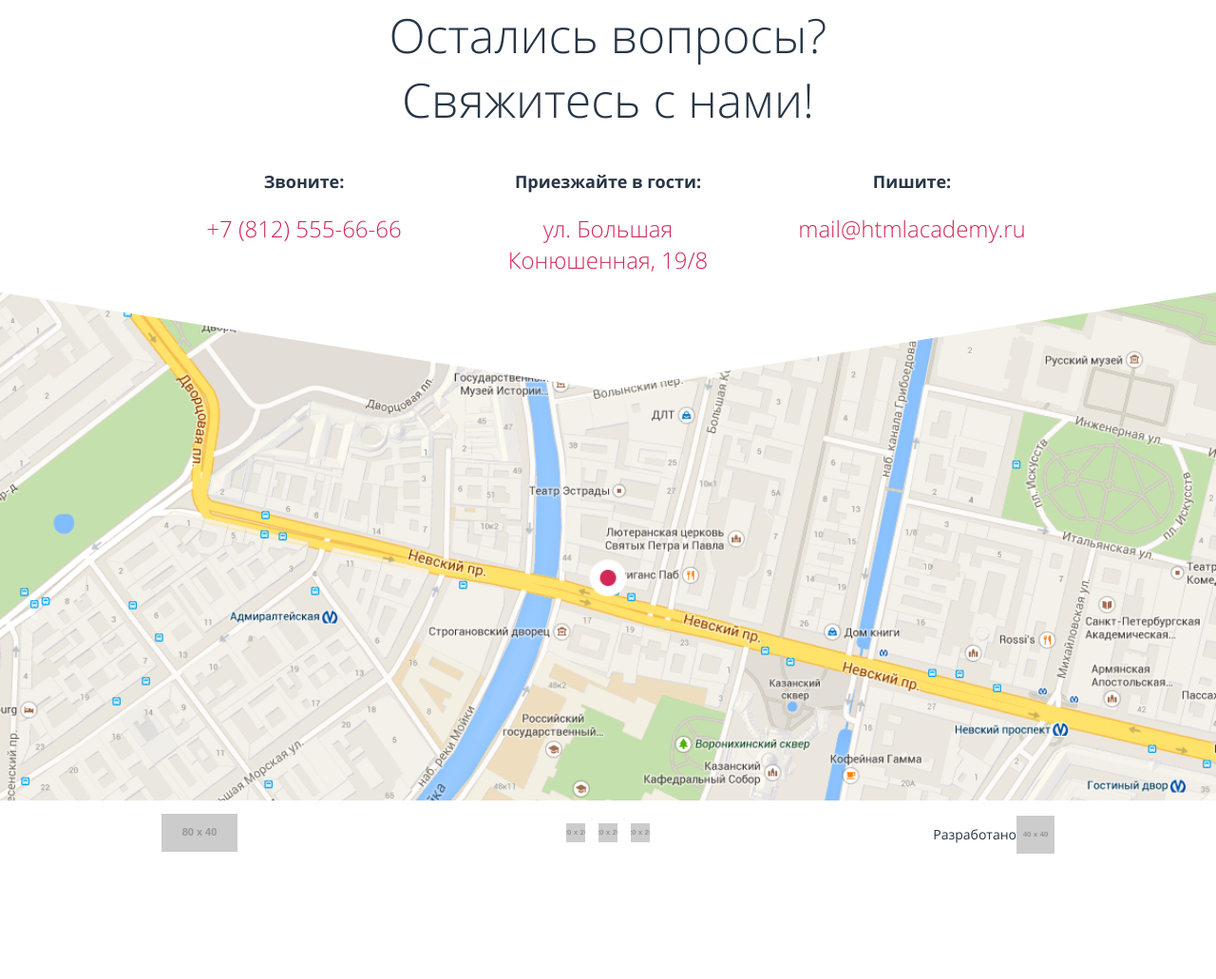
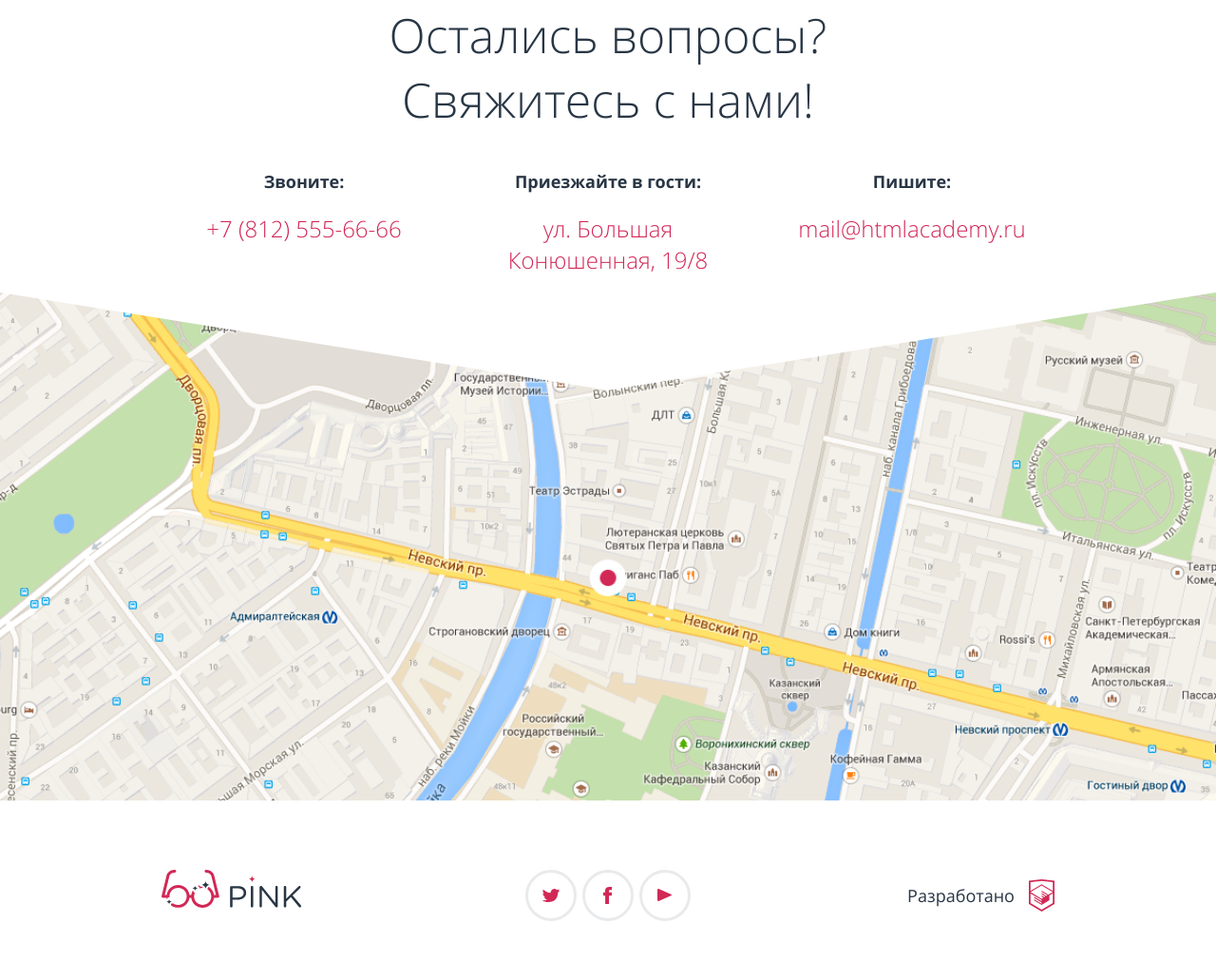
Before and after one commit to gsem73/315531-pink-21, a website: page source/index.html in a window 1280 px wide. Shown: the part 3211-4242 px from the top of the page at 95% size. Before the commit the page ends 4126 px from the top, so only its background shows below. Drawn offline with nearby package versions, Linux system fonts and the light colour scheme; files that its build step writes are made by us from their sources.

Commit message:
Верстка блока Footer

```diff
--- a/source/index.html
+++ b/source/index.html
@@ -40,7 +40,18 @@
       <symbol id="icon-no" viewBox="0 0 27 27" fill="none">
         <path d="M15.6444 13.5065L26.5531 2.58654C26.6947 2.44667 26.8071 2.28009 26.8838 2.09645C26.9605 1.91281 27 1.71577 27 1.51674C27 1.31772 26.9605 1.12068 26.8838 0.937041C26.8071 0.753403 26.6947 0.58682 26.5531 0.446952C26.268 0.165899 25.8837 0.00834432 25.4834 0.00834432C25.0831 0.00834432 24.6988 0.165899 24.4137 0.446952L13.505 11.3669L2.58626 0.446952C2.44641 0.305366 2.27984 0.192953 2.09622 0.11623C1.9126 0.0395068 1.71558 0 1.51658 0C1.31758 0 1.12056 0.0395068 0.936941 0.11623C0.753322 0.192953 0.586757 0.305366 0.446904 0.446952C0.165882 0.73209 0.00834343 1.11638 0.00834343 1.51674C0.00834343 1.91711 0.165882 2.3014 0.446904 2.58654L11.3657 13.5065L0.446904 24.4164C0.305333 24.5562 0.192932 24.7228 0.116217 24.9064C0.0395025 25.0901 0 25.2871 0 25.4861C0 25.6852 0.0395025 25.8822 0.116217 26.0658C0.192932 26.2495 0.305333 26.4161 0.446904 26.5559C0.730723 26.8394 1.11545 26.9987 1.51658 26.9987C1.91771 26.9987 2.30244 26.8394 2.58626 26.5559L13.505 15.6461L24.4137 26.5559C24.698 26.839 25.0823 26.9985 25.4834 27C25.7826 26.9997 26.075 26.9108 26.3237 26.7444C26.5724 26.5781 26.7662 26.3417 26.8806 26.0653C26.9951 25.7888 27.0251 25.4847 26.9668 25.1912C26.9085 24.8977 26.7645 24.6281 26.5531 24.4164L15.6444 13.5065Z" fill="#F25B26"/>
       </symbol>
-
+      <symbol id="icon-twitter" viewBox="0 0 18 14" fill="none">
+        <path d="M11.5641 0.168904C12.2458 -0.0461515 12.9837 -0.0560928 13.6719 0.140507C14.3602 0.337107 14.9633 0.730138 15.3947 1.26319C16.1053 1.05385 16.8055 0.815959 17.5263 0.606617C17.5164 0.925848 17.4299 1.23907 17.2732 1.52372C17.1165 1.80837 16.8935 2.05738 16.6201 2.2528C16.8726 2.27877 17.1281 2.25112 17.3673 2.17197C17.6064 2.09281 17.8228 1.96424 18 1.79606C17.901 2.20987 17.6999 2.59695 17.4123 2.92708C17.1247 3.2572 16.7585 3.52144 16.3421 3.69916C16.095 9.96988 12.9748 14.1662 5.65332 13.9949H5.14874C4.70595 13.9949 0.731121 13.5667 0 12.2441C1.75201 12.4899 3.53888 12.0976 4.98398 11.1498C3.95423 10.8643 2.13158 10.7026 1.82265 8.40934C2.2108 8.54337 2.6321 8.57306 3.03776 8.49498C1.76087 7.70519 0.339817 7.0391 0.422197 4.99327C0.819634 5.29882 1.3269 5.45507 1.84325 5.43098C1.10183 5.20261 -0.24714 2.30989 0.895881 0.825474C2.82151 2.54778 4.86041 4.17493 8.48512 4.3367C8.71167 2.20522 9.68993 0.777896 11.5641 0.168904Z" fill="#D22856"/>
+      </symbol>
+      <symbol id="icon-facebook" viewBox="0 0 9 18" fill="none">
+        <path d="M6.50865 3.19324H9V0H6.02076C2.76125 0.171067 1.59862 2.27138 2.07612 5.81626H0V9.15206H2.07612V18H6.02076V9.15206H8.97924V5.81626H6.01038C5.98962 4.81837 5.96886 3.52587 6.50865 3.19324Z" fill="#D22856"/>
+      </symbol>
+      <symbol id="icon-youtube" viewBox="0 0 15 13" fill="none">
+        <path d="M1.83356 12.8089C1.64633 12.9278 1.42471 12.9941 1.19626 12.9996C0.967817 13.0051 0.74263 12.9495 0.548717 12.8398C0.354804 12.7301 0.200724 12.571 0.105646 12.3824C0.010569 12.1938 -0.0213097 11.984 0.0139762 11.779V1.22097C-0.0213097 1.01605 0.010569 0.806234 0.105646 0.617628C0.200724 0.429021 0.354804 0.269949 0.548717 0.1602C0.74263 0.0504516 0.967817 -0.00512927 1.19626 0.000372265C1.42471 0.0058738 1.64633 0.0722149 1.83356 0.191142L14.2333 5.69284C15.2556 6.13817 15.2556 6.86183 14.2333 7.30716L1.83356 12.8089Z" fill="#D22856"/>
+      </symbol>
+      <symbol id="icon-htmlacademy" viewBox="0 0 27 34" fill="none">
+        <path d="M13.6426 0.0157537L13.5 0L0 1.40733V26.0129L13.5 34L27 26.0129V1.40733L13.6426 0.0157537ZM25.2344 25.0151L13.5 31.9573L1.76561 25.0151V14.9293L13.4507 21.8451L13.4701 23.0984L5.45351 18.3548L5.44295 19.5801L13.4894 24.3885L13.5088 25.675L5.46408 20.9174L5.45351 22.1427L13.5 26.9511L21.6239 22.1182V20.8929V16.909L25.2432 14.7595L25.2344 25.0151ZM25.2344 13.4519L22.0147 15.3319L20.5325 16.2071L13.4666 12.0201L13.456 13.2454L19.4957 16.818L19.4429 16.8495L19.3126 16.9247L18.4536 17.4166L13.4666 14.4689L13.456 15.6942L17.3921 18.0222L16.4591 18.6314L16.438 18.6436L13.4666 16.902L13.456 18.1273L15.4029 19.2615L13.4155 20.4483L1.7973 13.5762L13.4349 6.61831L25.2344 13.4519ZM25.2344 12.2266L13.4401 5.31075L1.76561 12.2196V2.9897L13.5 1.76442L25.2344 2.9897V12.2266Z" fill="#D22856"/>
+      </symbol>
     </svg>
 
     <header class="pink-page__header main-nav main-nav--opened">
@@ -356,30 +367,42 @@
     <footer  class="pink-page__footer">
       <div class="container">
         <div class="page-footer">
-          <a class="page-footer__logo logo logo--color" href="#">
-            <img src="https://via.placeholder.com/80x40" width="80" height="40" alt="Логотип компании Pink">
+          <a class="page-footer__logo" href="#">
+            <picture>
+              <source media="(min-width: 960px)" srcset="img/logo-desktop-dark.svg">
+              <source media="(min-width: 660px)" srcset="img/logo-tablet-dark.svg">
+              <img src="img/logo-tablet-dark.svg" alt="Логотип компании Pink">
+            </picture>
           </a>
-          <ul class="page-footer_social social">
+          <ul class="page-footer__social social">
             <li class="social__item">
               <a class="social__link" href="#">
-                <img class="social__icon" src="https://via.placeholder.com/20x20" width="20" height="20" alt="Логотип компании html academy">
+                <svg class="social__icon" width="18" height="14">
+                  <use xlink:href="#icon-twitter"></use>
+                </svg>
               </a>
             </li>
             <li class="social__item">
               <a class="social__link" href="#">
-                <img class="social__icon" src="https://via.placeholder.com/20x20" width="20" height="20" alt="Логотип компании html academy">
+                <svg class="social__icon" width="9" height="18">
+                  <use xlink:href="#icon-facebook"></use>
+                </svg>
               </a>
             </li>
             <li class="social__item">
               <a class="social__link" href="#">
-                <img class="social__icon" src="https://via.placeholder.com/20x20" width="20" height="20" alt="Логотип компании html academy">
+                <svg class="social__icon" width="15" height="13">
+                  <use xlink:href="#icon-youtube"></use>
+                </svg>
               </a>
             </li>
           </ul>
           <p class="page-footer__copyright copyright">
             <span class="copyright__text">Разработано</span>
             <a class="copyright__link" href="#">
-              <img class="copyright__icon" src="https://via.placeholder.com/40x40" width="40" height="40" alt="Логотип компании html academy">
+              <svg class="copyright__icon" width="27" height="34">
+                <use xlink:href="#icon-htmlacademy"></use>
+              </svg>
             </a>
           </p>
         </div>
--- a/source/sass/blocks/contact.scss
+++ b/source/sass/blocks/contact.scss
@@ -19,7 +19,7 @@
   clip-path: polygon(0 0, 0 calc(100% - 33px), 50% 100%, 100% calc(100% - 33px), 100% 0);
 
   @media (min-width: $tablet-size) {
-    min-height: 473px;
+    min-height: 474px;
     clip-path: polygon(0 0, 0 calc(100% - 68px), 50% 100%, 100% calc(100% - 68px), 100% 0);
   }
 
@@ -34,8 +34,8 @@
   margin-bottom: 34px;
 
   @media (min-width: $tablet-size) {
-    margin-top: 41px;
-    margin-bottom: 34px;
+    margin-top: 45px;
+    margin-bottom: 33px;
   }
 
   @media (min-width: $desktop-size) {
@@ -77,7 +77,7 @@
 .contact__phone {
   grid-column: span 1;
   order: 1;
-  margin-bottom: 17px;
+  margin-bottom: 19px;
 
   @media (min-width: $tablet-size) {
     order: 1;
@@ -139,7 +139,7 @@
 
   @media (min-width: $tablet-size) {
     margin-top: 0;
-    margin-bottom: 3px;
+    margin-bottom: 4px;
   }
 
   @media (min-width: $desktop-size) {
--- a/source/sass/blocks/copyright.scss
+++ b/source/sass/blocks/copyright.scss
@@ -10,11 +10,15 @@
   font-weight: normal;
   font-size: 14px;
   line-height: 18px;
+  margin-right: 15px;
   color: $base-dark;
+
+  @media (min-width: $desktop-size) {
+    font-size: 18px;
+    line-height: 18px;
+  }
 }
 
 .copyright__icon {
   display: block;
-  width: 100%;
-  height: auto;
 }
--- a/source/sass/blocks/grey-triangle.scss
+++ b/source/sass/blocks/grey-triangle.scss
@@ -5,7 +5,7 @@
   background-color: $base-grey;
   background-image: url("../img/polygon.svg");
   padding-top: 50px;
-  padding-bottom: 35px;
+  padding-bottom: 38px;
 
   @media (min-width: $tablet-size) {
     padding-top: 50px;
--- a/source/sass/blocks/page-footer.scss
+++ b/source/sass/blocks/page-footer.scss
@@ -2,21 +2,52 @@
   display: grid;
   grid-template-columns: 1fr;
   justify-items: center;
-  align-items: center;
+  padding-top: 2px;
+  padding-bottom: 10px;
+  min-height: 264px;
+
 
   @media (min-width: $tablet-size) {
+    align-items: center;
+    padding-top: 20px;
+    padding-bottom: 10px;
     grid-template-columns: repeat(3, 1fr);
+    min-height: 87px;
+  }
+
+  @media (min-width: $desktop-size) {
+    align-items: center;
+    padding-top: 21px;
+    padding-bottom: 10px;
+    min-height: 157px;
   }
 }
 
 .page-footer__logo {
+  align-self: end;
+  padding-bottom: 16px;
+
   @media (min-width: $tablet-size) {
     justify-self: start;
+    align-self: center;
+    padding-bottom: 10px;
   }
 }
 
+.page-footer__social {
+  align-self: center;
+}
+
 .page-footer__copyright {
+  padding: 0;
+  margin: 0;
+  align-self: center;
+  padding-bottom: 8px;
+
   @media (min-width: $tablet-size) {
+    padding: 0;
+    margin: 0;
     justify-self: end;
+    align-self: center;
   }
 }
--- a/source/sass/blocks/social.scss
+++ b/source/sass/blocks/social.scss
@@ -6,5 +6,23 @@
 }
 
 .social__item:not(:last-child) {
-  margin-right: 14px;
+  margin-right: 9px;
+
+  @media (min-width: $desktop-size) {
+    margin-right: 6px;
+  }
 }
+
+.social__link {
+  width: 48px;
+  height: 48px;
+  border: 3px solid rgba($base-dark, 0.1);
+  border-radius: 50%;
+  display: flex;
+  justify-content: center;
+  align-items: center;
+}
+
+.social__icon {
+  display: block;
+}
```
Also changed, not shown: source/img/logo-desktop-dark.svg (added), source/img/logo-tablet-dark.svg (added).
